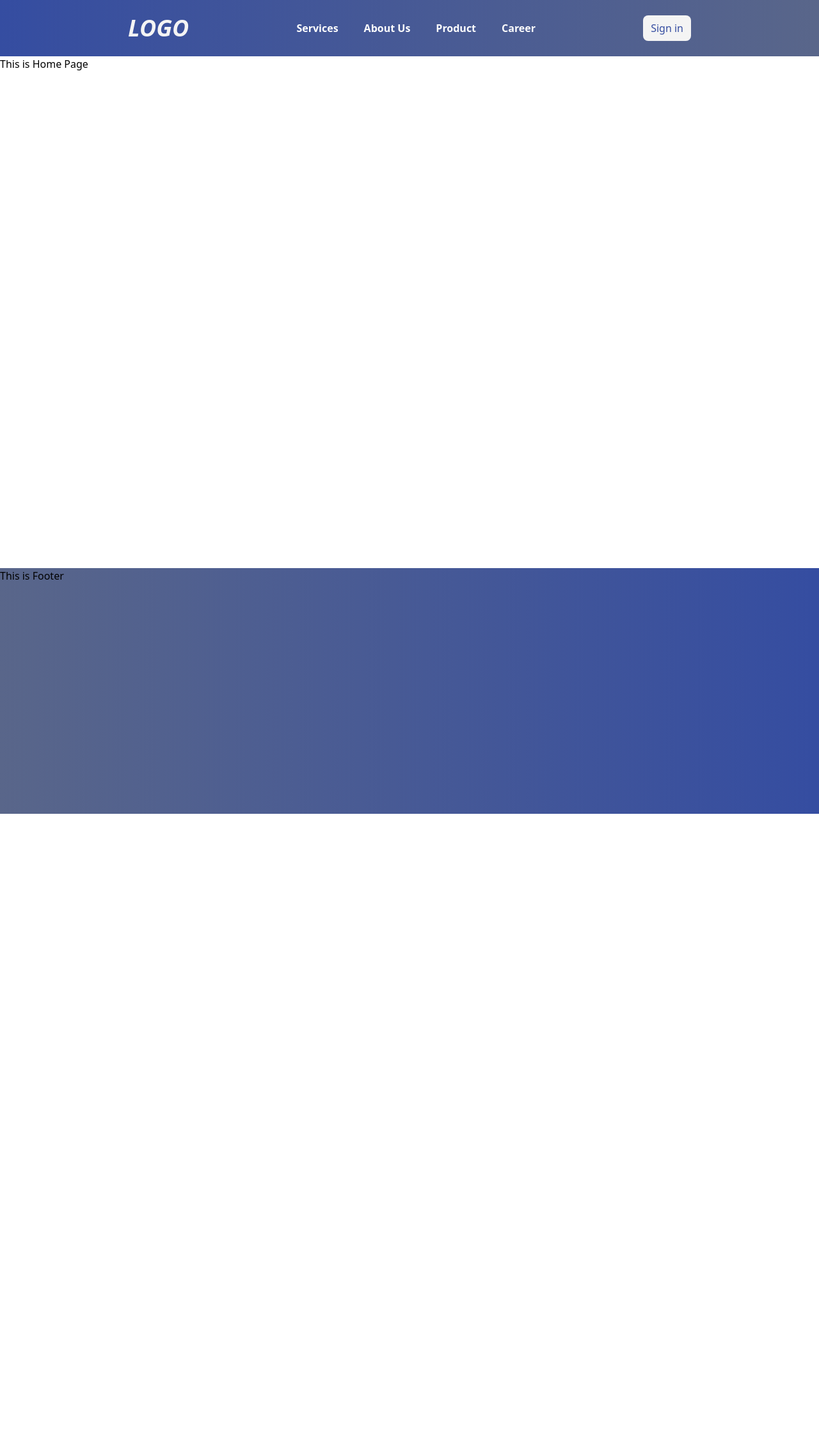
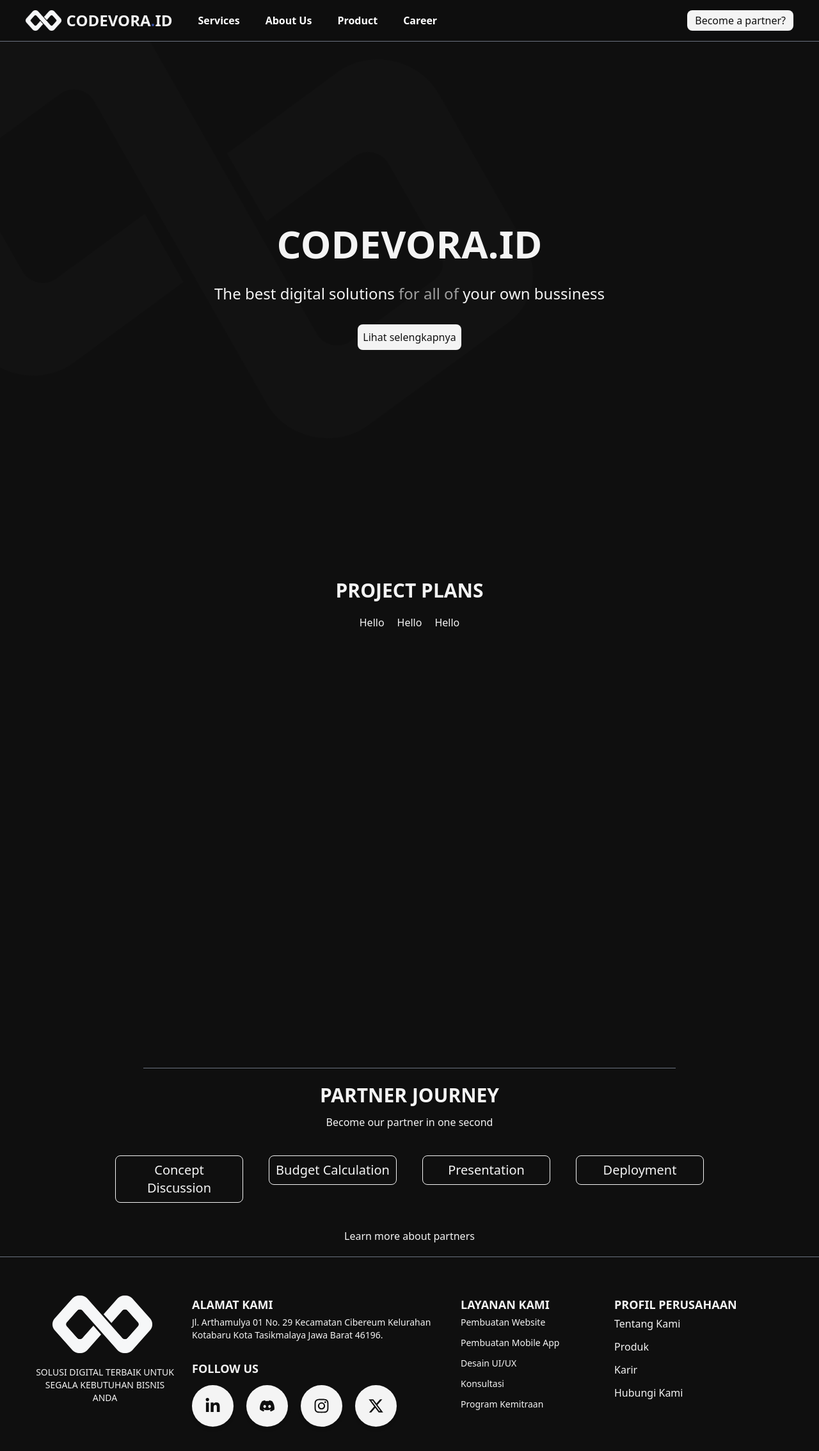
Before and after one commit to Kenzyyy29/new-codevora, a Next.js app: page / in a window 1280 px wide. Shown: the top 2268 px of the page at 64% size. Before the commit the page ends 1272 px from the top, so only its background shows below. Built offline with nearby package versions, Linux system fonts and the light colour scheme.

Commit message:
update:main-page

```diff
--- /dev/null
+++ b/app/about/page.jsx
@@ -0,0 +1,11 @@
+const About = () => {
+ return (
+  <div>
+   <section className="h-screen">
+    <h1>This is About Page.</h1>
+   </section>
+  </div>
+ );
+};
+
+export default About;
--- a/app/layout.jsx
+++ b/app/layout.jsx
@@ -13,7 +13,7 @@ export const metadata = {
 export default function RootLayout({ children }) {
   return (
     <html lang="en">
-      <body>
+      <body className="bg-hitam text-tulang">
         <Header/>
         {children}
         <FooterWithSocialLinks/>
--- a/app/page.jsx
+++ b/app/page.jsx
@@ -1,5 +1,79 @@
+import Link from "next/link";
+
+const Partner = {
+ title: "PARTNER JOURNEY",
+ items: [
+  {
+   title: "Concept Discussion",
+  },
+  {
+   title: "Budget Calculation",
+  },
+  {
+   title: "Presentation",
+  },
+  {
+   title: "Deployment",
+  },
+ ],
+};
+
 export default function Home() {
-  return (
-    <div className="h-screen">This is Home Page</div>
-  );
+ return (
+  <div>
+   <section className="h-screen bg-hitam text-tulang justify-center mx-auto items-center flex flex-col gap-8 max-w-[700px] overflow-hidden">
+    {/*Content*/}
+    <h1 className="text-6xl font-bold ">CODEVORA.ID</h1>
+    <p className="text-center text-2xl">
+     The best digital solutions{" "}
+     <span className="text-white/60">for all of</span> your own bussiness
+    </p>
+    <button className="bg-tulang p-2 text-hitam rounded-lg">
+     Lihat selengkapnya
+    </button>
+    {/*BG IMAGE*/}
+    <div className="overflow-hidden">
+     <img
+      src="/Logos/1.png"
+      alt=""
+      className="absolute h-[600px] rotate-12 inset-y-10 -inset-x-[200px] opacity-[1%]"
+     />
+    </div>
+   </section>
+
+   <section className="h-screen py-10">
+    <div className="flex flex-col gap-5 text-center justify-center">
+     <div className="flex flex-col gap-5">
+      <h1 className="text-3xl font-bold">PROJECT PLANS</h1>
+     </div>
+     <div className="flex flex-row gap-5 justify-center">
+      <h1>Hello</h1>
+      <h1>Hello</h1>
+      <h1>Hello</h1>
+     </div>
+    </div>
+   </section>
+   <hr className="h-px mx-56 my-1 bg-gray-500 border-0" />
+   <section className="h-auto py-5">
+    <div className="text-center flex flex-col gap-10">
+     <div className="flex flex-col gap-3">
+      <h1 className="text-3xl font-bold">{Partner.title}</h1>
+      <p>Become our partner in one second</p>
+     </div>
+     <ul className="flex flex-row gap-10 justify-center hover:cursor-pointer">
+      {Partner.items.map((item, index) => (
+       <li key={index}>
+        <div className="border border-tulang p-2 w-[200px] rounded-lg">
+         <h1 className="text-tulang text-xl font-medium">{item.title}</h1>
+        </div>
+       </li>
+      ))}
+     </ul>
+     <div className="hover:underline">
+      <Link href="/">Learn more about partners</Link>
+     </div>
+    </div>
+   </section>
+  </div>
+ );
 }
--- a/components/Footer.jsx
+++ b/components/Footer.jsx
@@ -1,9 +1,153 @@
-const FooterWithSocialLinks = () => {
- return (
-  <div className="bg-gradient-to-l from-primary to-secondary h-96">
-   <h1>This is Footer</h1>
-  </div>
- );
+"use client";
+
+import {FaDiscord, FaLinkedinIn, FaInstagram} from "react-icons/fa";
+import {FaXTwitter} from "react-icons/fa6";
+
+const Icon = {
+ items: [
+  {
+   path: "https://www.linkedin.com/",
+   icon: <FaLinkedinIn />,
+  },
+  {
+   path: "https://discord.gg/wAqeHbCb",
+   icon: <FaDiscord />,
+  },
+  {
+   path:
+    "https://www.instagram.com/codevoraid?igsh=MTcya25wNmhkb2NrNA%3D%3D&utm_source=qr",
+   icon: <FaInstagram />,
+  },
+  {
+   path: "https://x.com/codevoraid",
+   icon: <FaXTwitter />,
+  },
+ ],
 };
 
-export default FooterWithSocialLinks;
+import Link from "next/link";
+
+const currentYear = new Date().getFullYear();
+
+export default function FooterWithSocialLinks() {
+ return (
+  <footer className="flex flex-wrap justify-center py-10 px-10 bg-hitam border-t border-gray-500 shadow-md text-tulang">
+   {/* Section 1 */}
+   <div className="flex flex-col justify-start py-5 px-2 lg:basis-[20%] md:basis-[35%] basis-[100%] ">
+    {/* Gambar */}
+    <div className="flex flex-wrap justify-center">
+     <img
+      src="/Logos/1.png"
+      className="w-[70%]"
+      alt="Logo Footer"
+     />
+    </div>
+    {/* Deskripsi */}
+    <div className="flex flex-row text-center">
+     <p className="lg:text-sm text-xs font-thin pt-5 2xl:ml-2 lg:ml-2 ml-3">
+      SOLUSI DIGITAL TERBAIK UNTUK SEGALA KEBUTUHAN BISNIS ANDA
+     </p>
+    </div>
+   </div>
+
+   {/* Section 2 */}
+   <div className="flex flex-col justify-start lg:gap-7 gap-5 py-5 px-5 lg:basis-[35%] md:basis-[65%] basis-[100%] ">
+    {/* #1 Alamat Kami */}
+    <div className=" flex flex-col gap-1">
+     <div className="flex flex-row justify-start">
+      <h1 className="text-lg font-bold text-start">ALAMAT KAMI</h1>
+     </div>
+     <div className="flex flex-row justify-start">
+      <p className="text-sm font-light text-start">
+       Jl. Arthamulya 01 No. 29 Kecamatan Cibereum Kelurahan Kotabaru Kota
+       Tasikmalaya Jawa Barat 46196.
+      </p>
+     </div>
+    </div>
+    {/* #2 Follow Us */}
+    <div className=" flex flex-col gap-3">
+     <div className="flex flex-row justify-start">
+      <h1 className="text-lg font-bold text-start">FOLLOW US</h1>
+     </div>
+     <ul className="flex flex-row gap-5 justify-start">
+      {Icon.items.map((item, index) => (
+       <Link
+        key={index}
+        href={item.path}>
+        <li className=" inline-block rounded-full bg-tulang p-5 leading-normal shadow-md focus:shadow-lg focus:outline-none focus:ring-0 active:shadow-lg">
+         <div className="text-hitam text-[25px]">{item.icon}</div>
+        </li>
+       </Link>
+      ))}
+     </ul>
+    </div>
+   </div>
+
+   {/* Section 3 */}
+   <div className="flex flex-col justify-start py-5 px-5 lg:basis-[20%] md:basis-[50%] basis-[100%] ">
+    {/*Layanan*/}
+    <ul>
+     {/* Title */}
+     <li>
+      <h1 className="text-lg font-bold text-start mb-1">LAYANAN KAMI</h1>
+     </li>
+     {/* Content */}
+     <Link href="#">
+      <li className="mb-3 text-sm font-thin text-start hover:text-blue-300">
+       Pembuatan Website
+      </li>
+     </Link>
+     <Link href="#">
+      <li className="mb-3 text-sm font-thin text-start hover:text-blue-300">
+       Pembuatan Mobile App
+      </li>
+     </Link>
+     <Link href="#">
+      <li className="mb-3 text-sm font-thin text-start hover:text-blue-300">
+       Desain UI/UX
+      </li>
+     </Link>
+     <Link href="#">
+      <li className="mb-3 text-sm font-thin text-start hover:text-blue-300">
+       Konsultasi
+      </li>
+     </Link>
+     <Link href="#">
+      <li className="mb-3 text-sm font-thin text-start hover:text-blue-300">
+       Program Kemitraan
+      </li>
+     </Link>
+    </ul>
+   </div>
+
+   {/* Section 4 */}
+   <div className="flex flex-col justify-start py-5 px-5 lg:basis-[25%] md:basis-[50%] basis-[100%] ">
+    {/*Layanan*/}
+    <ul>
+     {/* Title */}
+     <li>
+      <h1 className="text-lg font-bold text-start mb-1">PROFIL PERUSAHAAN</h1>
+     </li>
+     {/* Content */}
+     <Link href="/about">
+      <li className="mb-3 font-thin text-start hover:text-blue-300">
+       Tentang Kami
+      </li>
+     </Link>
+     <Link href="/product">
+      <li className="mb-3 font-thin text-start hover:text-blue-300">Produk</li>
+     </Link>
+     <Link href="/career">
+      <li className="mb-3 font-thin text-start hover:text-blue-300">Karir</li>
+     </Link>
+     {/* Direct Link External */}
+     <Link href="https://wa.me/6282295533992">
+      <li className="mb-3 font-thin text-start hover:text-blue-300">
+       Hubungi Kami
+      </li>
+     </Link>
+    </ul>
+   </div>
+  </footer>
+ );
+}
--- a/components/Header.jsx
+++ b/components/Header.jsx
@@ -5,26 +5,34 @@ import Service from "./service";
 import Logo from "./Logo";
 const Header = () => {
  return (
-  <header className="sticky z-10 top-0 flex p-6 justify-between bg-gradient-to-r from-primary to-secondary text-tulang px-[200px] mx-auto">
+  <header className="sticky z-10 top-0 flex p-4 justify-between bg-hitam bg-opacity-95 backdrop-blur-md text-tulang px-[40px] mx-auto border-b border-gray-500">
+   <div className="flex flex-row gap-10">
+
     {/*Logo*/}
     <Link href="/">
+     <div className="flex flex-row gap-2">
       <Logo />
+      <h1 className="text-2xl font-bold text-tulang my-auto">
+       CODEVORA<span className="text-primary">.</span>ID
+      </h1>
+     </div>
     </Link>
 
     {/*Nav*/}
     <ul className="flex space-x-10 text-white my-auto text-base font-semibold">
      <FlyoutLink FlyoutContent={Service}>Services</FlyoutLink>
-    <Link href="/">About Us</Link>
+     <Link href="/about">About Us</Link>
      <Link href="/">Product</Link>
      <Link href="/">Career</Link>
     </ul>
+   </div>
 
    {/*Button*/}
    <button className="rounded-lg px-3 py-1 bg-tulang ">
     <Link
      href="/login"
-     className=" text-primary">
-     Sign in
+     className=" text-hitam">
+     Become a partner?
     </Link>
    </button>
   </header>
--- a/components/Logo.jsx
+++ b/components/Logo.jsx
@@ -1,5 +1,13 @@
 const Logo = () => {
- return <div className="text-tulang font-bold italic text-4xl ">LOGO</div>;
+ return (
+  <div>
+   <img
+    src="/Logos/1.png"
+    alt=""
+    className="h-8 my-auto"
+   />
+  </div>
+ );
 };
 
 export default Logo;
--- a/components/Service.jsx
+++ b/components/Service.jsx
@@ -5,12 +5,12 @@ const Service = () => {
    <div className="my-auto space-y-10">
     <h3 className="font-bold text-2xl mb-8 text-gray-400">Offline Sale</h3>
     <Link href="/cekatan-pos">
-     <h1 className="block text-xl font-semibold hover:underline mb-3 text-primary">
+     <h1 className="block text-xl font-semibold hover:underline mb-3 text-hitam">
       Sellaris POS
      </h1>
     </Link>
     <Link href="/cekatan-order">
-     <h1 className="block text-xl font-semibold hover:underline text-primary">
+     <h1 className="block text-xl font-semibold hover:underline text-hitam">
       Sellaris Order
      </h1>
     </Link>
--- a/package.json
+++ b/package.json
@@ -12,7 +12,8 @@
     "motion": "^12.4.1",
     "next": "15.1.6",
     "react": "^19.0.0",
-    "react-dom": "^19.0.0"
+    "react-dom": "^19.0.0",
+    "react-icons": "^5.4.0"
   },
   "devDependencies": {
     "@eslint/eslintrc": "^3",
--- a/tailwind.config.mjs
+++ b/tailwind.config.mjs
@@ -6,7 +6,7 @@ export default {
   "./app/**/*.{js,ts,jsx,tsx,mdx}",
  ],
  theme: {
-    container:{
+  container: {
    center: true,
    padding: "15px",
   },
@@ -22,7 +22,7 @@ export default {
     primary: "#354da1",
     secondary: "#59668a",
     tulang: "#f4f4f4",
-       hitam: "#1e1e1e",
+    hitam: "#0f0f0f",
    },
   },
  },
```
Also changed, not shown: public/Logos/1.png (added), 1 other file (tests, documents, lock files or other folders). Lines whose indentation alone changed are shown as unchanged.
